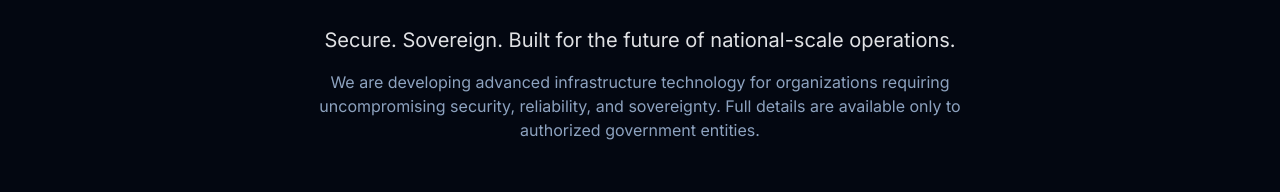
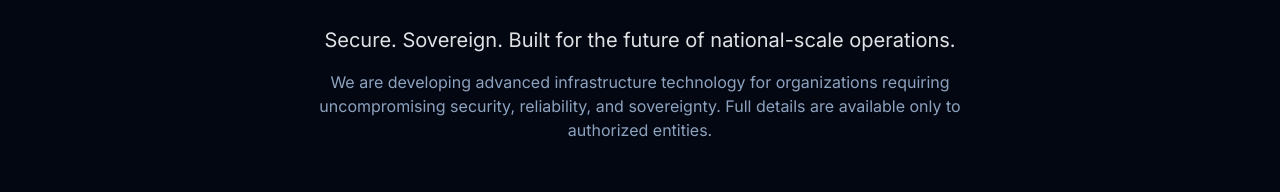
Before and after one commit to kabirpeswani/IvoriaSystems, a Next.js app: page / in a window 1280 px wide. Shown: the part 314-506 px from the top of the page. Built offline with nearby package versions, Linux system fonts and the light colour scheme.

Commit message:
Fix typos

```diff
--- a/src/components/landing/hero-section.tsx
+++ b/src/components/landing/hero-section.tsx
@@ -16,7 +16,7 @@ export function HeroSection() {
           Secure. Sovereign. Built for the future of national-scale operations.
         </p>
         <p className="mt-4 max-w-2xl mx-auto text-base text-muted-foreground">
-          We are developing advanced infrastructure technology for organizations requiring uncompromising security, reliability, and sovereignty. Full details are available only to authorized government entities.
+          We are developing advanced infrastructure technology for organizations requiring uncompromising security, reliability, and sovereignty. Full details are available only to authorized entities.
         </p>
       </div>
     </section>
```
